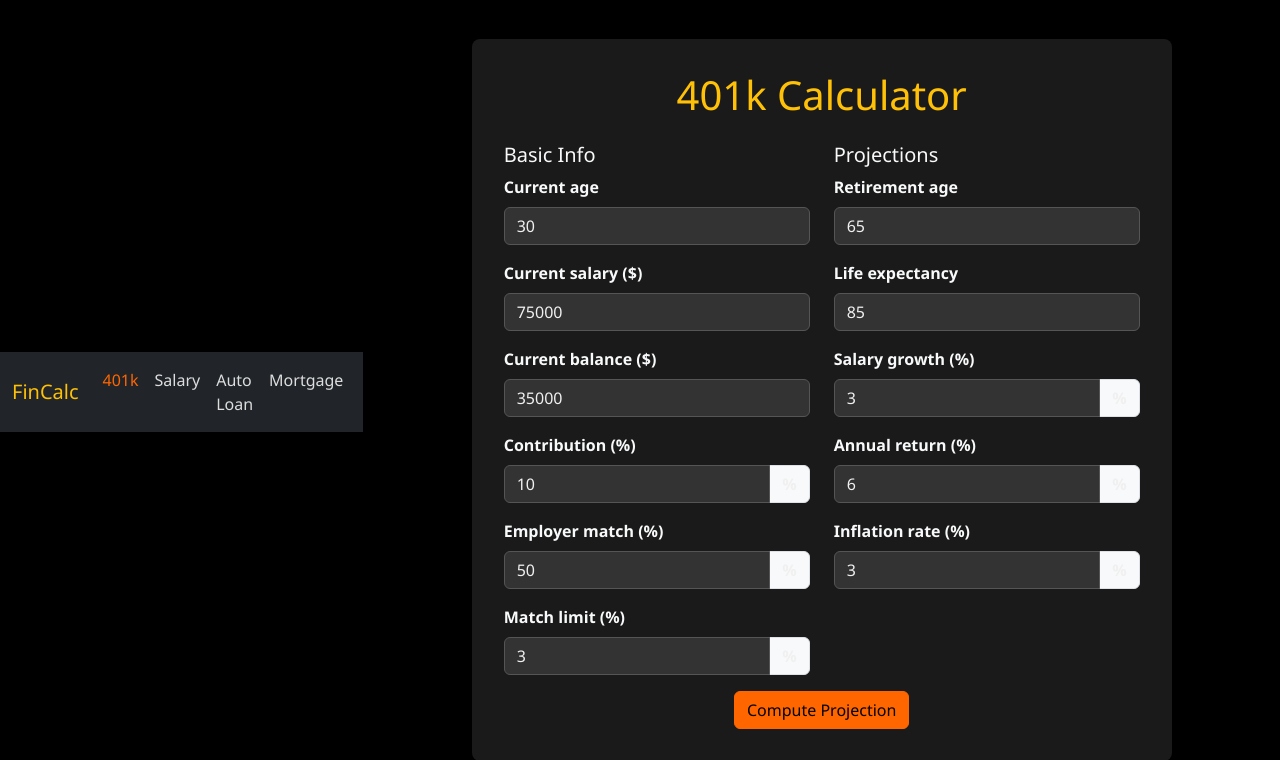
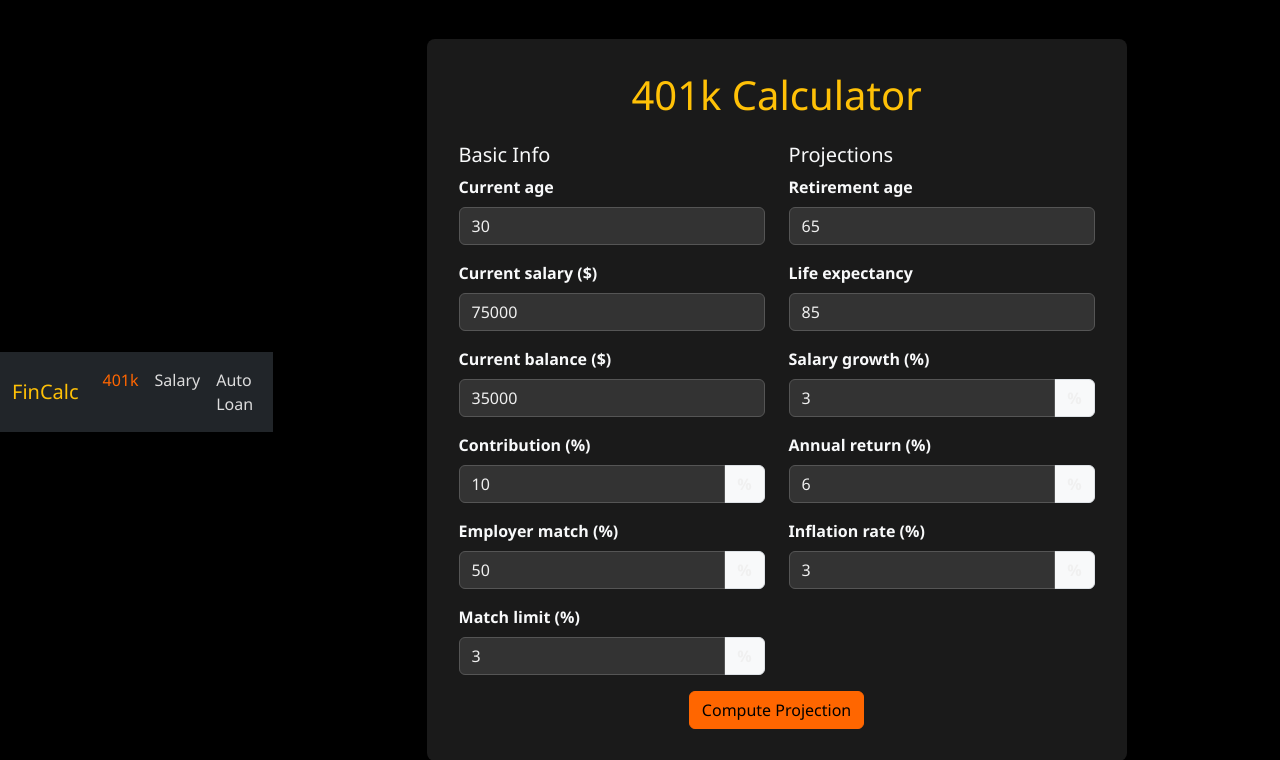
Before and after one commit to BuchardsVault/Simple-Financial-Calculator, a Flask app: page /401k in a window 1280 px wide. Shown: the top 760 px of the page. Run offline with Flask 3, Linux system fonts and the light colour scheme.

Commit message:
Update base.html

```diff
--- a/templates/base.html
+++ b/templates/base.html
@@ -19,8 +19,6 @@
            href="{{ url_for('page_salary') }}">Salary</a>
         <a class="nav-link {% if request.endpoint=='page_auto' %}active{% endif %}"
            href="{{ url_for('page_auto') }}">Auto Loan</a>
-        <a class="nav-link {% if request.endpoint=='page_mortgage' %}active{% endif %}"
-           href="{{ url_for('page_mortgage') }}">Mortgage</a>
       </div>
     </div>
   </nav>
```
